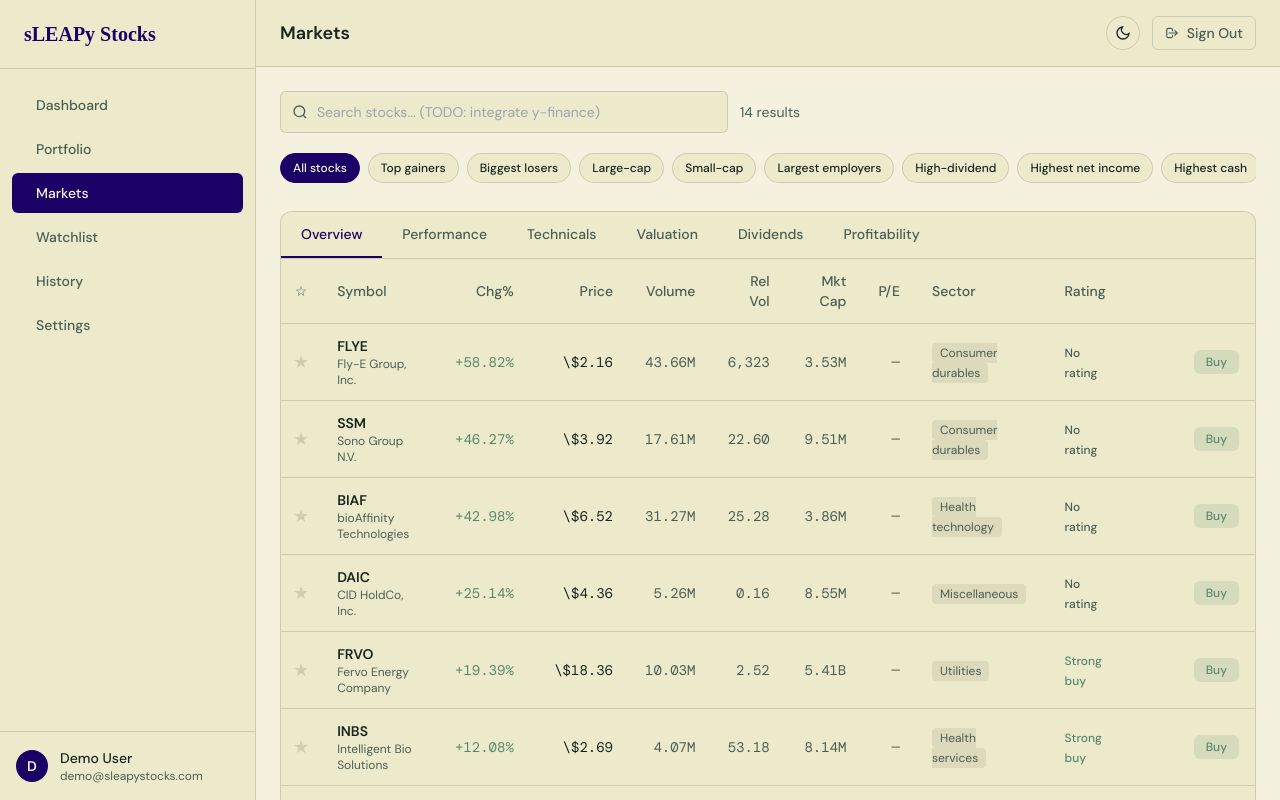
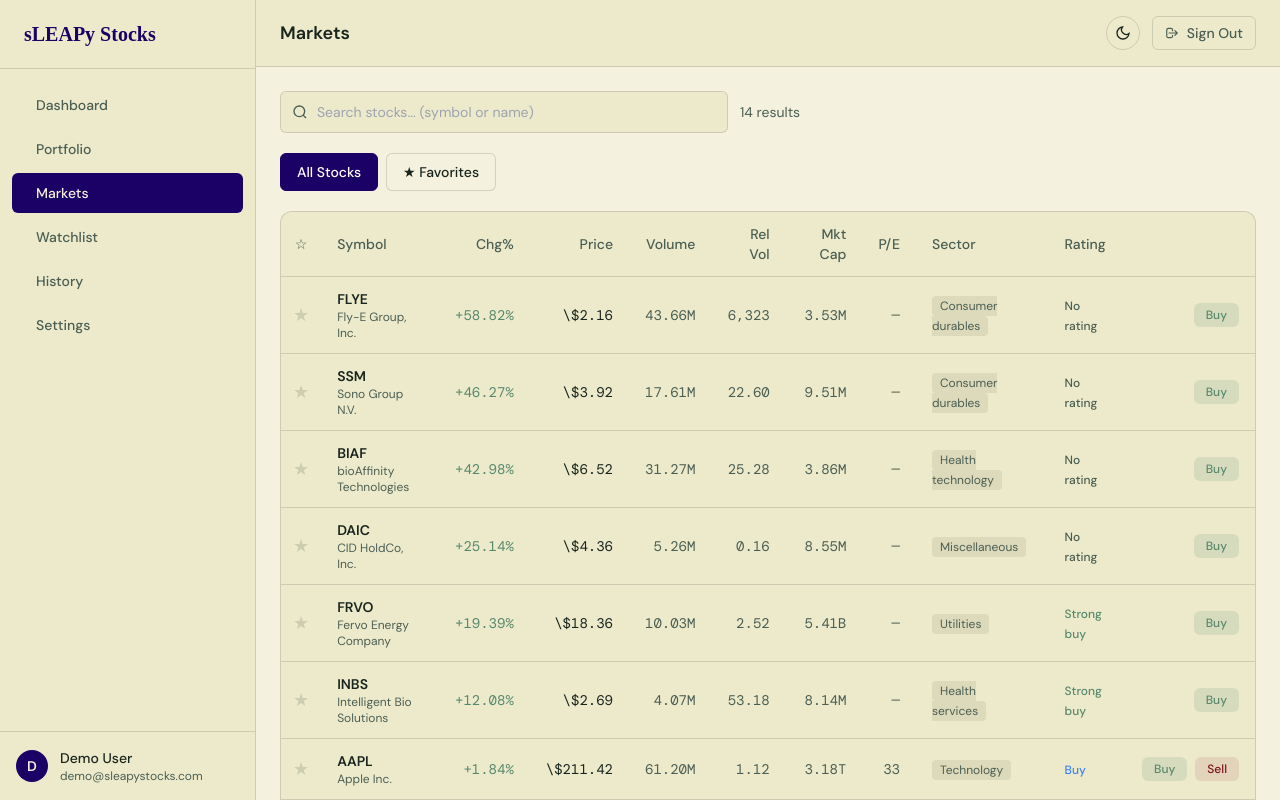
Before and after one commit to lillytoma/sLEAPy-project, an Angular app in the folder starter/frontend/: page /dashboard/markets in a window 1280 px wide. Built offline with nearby package versions, Linux system fonts and the light colour scheme; a web font is replaced by a local one.

Commit message:
added favorites tab

```diff
--- a/starter/frontend/src/app/dashboard/markets/market.component.html
+++ b/starter/frontend/src/app/dashboard/markets/market.component.html
@@ -1,44 +1,67 @@
     <div class="space-y-5">
-      <!-- Search bar with y-finance integration placeholder -->
+      <!-- Search bar with auto-suggest -->
       <div class="flex items-center gap-3">
         <div class="relative flex-1 max-w-md">
           <svg class="absolute left-3 top-1/2 -translate-y-1/2" xmlns="http://www.w3.org/2000/svg" width="16" height="16" fill="none" viewBox="0 0 24 24" stroke="currentColor" stroke-width="2" style="color:var(--muted-foreground)">
             <circle cx="11" cy="11" r="8"/><path d="m21 21-4.35-4.35"/>
           </svg>
-          <input type="text" [(ngModel)]="searchQuery" placeholder="Search stocks... (TODO: integrate y-finance)"
+          <input type="text"
+            [ngModel]="searchQuery()"
+            (ngModelChange)="searchQuery.set($event); showSuggestions.set($event.length > 0)"
+            (blur)="closeSuggestions()"
+            placeholder="Search stocks... (symbol or name)"
             class="w-full pl-9 pr-4 py-2.5 rounded-md text-sm border outline-none"
             style="background-color:var(--card);color:var(--foreground);border-color:var(--border)" />
+
+          <!-- Auto-suggest dropdown -->
+          @if (showSuggestions() && suggestions().length > 0) {
+            <div class="absolute top-full left-0 right-0 mt-2 rounded-md border shadow-lg z-10 max-h-64 overflow-y-auto"
+              style="background-color:var(--card);border-color:var(--border)">
+              @for (stock of suggestions(); track stock.symbol) {
+                <button (click)="selectSuggestion(stock)"
+                  (mousedown)="$event.preventDefault()"
+                  class="w-full px-4 py-3 text-left text-sm hover:opacity-80 transition-opacity border-b last:border-b-0"
+                  style="border-color:var(--border);color:var(--foreground)">
+                  <div class="flex items-center justify-between">
+                    <div>
+                      <p class="font-semibold">{{ stock.symbol }}</p>
+                      <p class="text-xs" style="color:var(--muted-foreground)">{{ stock.name }}</p>
+                    </div>
+                    <div class="text-right">
+                      <p class="font-mono font-semibold">${{ stock.price.toFixed(2) }}</p>
+                      <p class="text-xs font-mono" [style.color]="stock.chg >= 0 ? 'var(--success)' : 'var(--error)'">
+                        {{ stock.chg >= 0 ? '+' : '' }}{{ stock.chg.toFixed(2) }}%
+                      </p>
+                    </div>
+                  </div>
+                </button>
+              }
+            </div>
+          }
         </div>
         <span class="text-sm" style="color:var(--muted-foreground)">{{ filteredStocks().length }} results</span>
       </div>
 
-      <!-- Preset Filter Pills (removed advanced filters - can be added back later if time) -->
-      <div class="flex gap-2 overflow-x-auto pb-2 scrollbar-hide">
-        @for (filter of presetFilters; track filter) {
-          <button (click)="activePreset.set(filter)"
-            class="px-3 py-1.5 rounded-full text-xs font-medium whitespace-nowrap flex-shrink-0 transition-colors border"
-            [style.background-color]="activePreset() === filter ? 'var(--primary)' : 'var(--card)'"
-            [style.color]="activePreset() === filter ? 'var(--primary-foreground)' : 'var(--foreground)'"
-            [style.border-color]="activePreset() === filter ? 'var(--primary)' : 'var(--border)'">
-            {{ filter }}
+      <!-- Favorites toggle -->
+      <div class="flex gap-2">
+        <button (click)="showFavoritesOnly.set(false); confirmRemoval()"
+          class="px-4 py-2 rounded-md text-sm font-medium transition-colors border"
+          [style.background-color]="!showFavoritesOnly() ? 'var(--primary)' : 'var(--background)'"
+          [style.color]="!showFavoritesOnly() ? '#fff' : 'var(--foreground)'"
+          [style.border-color]="!showFavoritesOnly() ? 'var(--primary)' : 'var(--border)'">
+          All Stocks
         </button>
-        }
+        <button (click)="showFavoritesOnly.set(true)"
+          class="px-4 py-2 rounded-md text-sm font-medium transition-colors border"
+          [style.background-color]="showFavoritesOnly() ? 'var(--primary)' : 'var(--background)'"
+          [style.color]="showFavoritesOnly() ? '#fff' : 'var(--foreground)'"
+          [style.border-color]="showFavoritesOnly() ? 'var(--primary)' : 'var(--border)'">
+          ★ Favorites
+        </button>
       </div>
 
-      <!-- Table with tabs -->
+      <!-- Table -->
       <div class="rounded-xl border overflow-hidden" style="background-color:var(--card);border-color:var(--border)">
-        <!-- Tab bar -->
-        <div class="flex border-b overflow-x-auto scrollbar-hide" style="border-color:var(--border)">
-          @for (tab of tableTabs; track tab.key) {
-            <button (click)="activeTab.set(tab.key)"
-              class="px-5 py-3 text-sm font-medium whitespace-nowrap transition-colors border-b-2"
-              [style.border-color]="activeTab() === tab.key ? 'var(--primary)' : 'transparent'"
-              [style.color]="activeTab() === tab.key ? 'var(--primary)' : 'var(--muted-foreground)'">
-              {{ tab.label }}
-            </button>
-          }
-        </div>
-
         <div class="overflow-x-auto">
           <table class="w-full text-sm">
             <thead>
@@ -50,33 +73,22 @@
                 <th class="px-4 py-3 text-right font-medium hidden lg:table-cell" style="color:var(--muted-foreground)">Volume</th>
                 <th class="px-4 py-3 text-right font-medium hidden lg:table-cell" style="color:var(--muted-foreground)">Rel Vol</th>
                 <th class="px-4 py-3 text-right font-medium hidden md:table-cell" style="color:var(--muted-foreground)">Mkt Cap</th>
-                @if (activeTab() === 'overview') {
                 <th class="px-4 py-3 text-right font-medium hidden md:table-cell" style="color:var(--muted-foreground)">P/E</th>
                 <th class="px-4 py-3 text-left font-medium hidden xl:table-cell" style="color:var(--muted-foreground)">Sector</th>
                 <th class="px-4 py-3 text-left font-medium hidden xl:table-cell" style="color:var(--muted-foreground)">Rating</th>
-                }
-                @if (activeTab() === 'valuation') {
-                  <th class="px-4 py-3 text-right font-medium hidden md:table-cell" style="color:var(--muted-foreground)">P/E</th>
-                  <th class="px-4 py-3 text-right font-medium hidden md:table-cell" style="color:var(--muted-foreground)">EPS TTM</th>
-                  <th class="px-4 py-3 text-right font-medium hidden md:table-cell" style="color:var(--muted-foreground)">EPS Grw</th>
-                }
-                @if (activeTab() === 'dividends') {
-                  <th class="px-4 py-3 text-right font-medium hidden md:table-cell" style="color:var(--muted-foreground)">Div Yield</th>
-                }
-                @if (activeTab() === 'profitability') {
-                  <th class="px-4 py-3 text-left font-medium hidden md:table-cell" style="color:var(--muted-foreground)">Analyst</th>
-                }
                 <th class="px-4 py-3"></th>
               </tr>
             </thead>
             <tbody>
               @for (stock of filteredStocks(); track stock.symbol) {
-                <tr style="border-bottom:1px solid var(--border)" class="hover:opacity-90 transition-opacity">
+                <tr style="border-bottom:1px solid var(--border)" class="hover:opacity-90 transition-opacity"
+                  [style.opacity]="pendingRemoval().has(stock.symbol) ? '0.4' : '1'">
                   <td class="px-3 py-3 text-center">
                     <button (click)="toggleWatchlist(stock.symbol)"
                       class="text-lg transition-colors"
-                      [style.color]="portfolioService.isWatchlisted(stock.symbol) ? '#F59E0B' : 'var(--border)'">
-                      ★
+                      [style.color]="pendingRemoval().has(stock.symbol) ? 'var(--error)' : (portfolioService.isWatchlisted(stock.symbol) ? '#F59E0B' : 'var(--border)')"
+                      [title]="pendingRemoval().has(stock.symbol) ? 'Click to cancel removal' : 'Remove from favorites'">
+                      {{ pendingRemoval().has(stock.symbol) ? '☆' : '★' }}
                     </button>
                   </td>
                   <td class="px-4 py-3">
@@ -91,7 +103,6 @@
                   <td class="px-4 py-3 text-right font-mono hidden lg:table-cell" style="color:var(--muted-foreground)">{{ stock.vol }}</td>
                   <td class="px-4 py-3 text-right font-mono hidden lg:table-cell" style="color:var(--muted-foreground)">{{ stock.relVol }}</td>
                   <td class="px-4 py-3 text-right font-mono hidden md:table-cell" style="color:var(--muted-foreground)">{{ stock.mktCap }}</td>
-                  @if (activeTab() === 'overview') {
                   <td class="px-4 py-3 text-right font-mono hidden md:table-cell" style="color:var(--muted-foreground)">{{ stock.pe }}</td>
                   <td class="px-4 py-3 hidden xl:table-cell">
                     <span class="px-2 py-0.5 rounded text-xs" style="background-color:var(--muted);color:var(--muted-foreground)">{{ stock.sector }}</span>
@@ -99,23 +110,6 @@
                   <td class="px-4 py-3 hidden xl:table-cell">
                     <span class="text-xs font-medium" [style.color]="ratingColor(stock.rating)">{{ stock.rating }}</span>
                   </td>
-                  }
-                  @if (activeTab() === 'valuation') {
-                    <td class="px-4 py-3 text-right font-mono hidden md:table-cell" style="color:var(--muted-foreground)">{{ stock.pe }}</td>
-                    <td class="px-4 py-3 text-right font-mono hidden md:table-cell" style="color:var(--muted-foreground)">\${{ stock.eps.toFixed(2) }}</td>
-                    <td class="px-4 py-3 text-right font-mono hidden md:table-cell"
-                      [style.color]="stock.epsGrowth >= 0 ? 'var(--success)' : 'var(--error)'">
-                      {{ stock.epsGrowth >= 0 ? '+' : '' }}{{ stock.epsGrowth.toFixed(1) }}%
-                    </td>
-                  }
-                  @if (activeTab() === 'dividends') {
-                    <td class="px-4 py-3 text-right font-mono hidden md:table-cell" style="color:var(--muted-foreground)">{{ stock.divYield }}</td>
-                  }
-                  @if (activeTab() === 'profitability') {
-                    <td class="px-4 py-3 hidden md:table-cell">
-                      <span class="text-xs font-medium" [style.color]="ratingColor(stock.rating)">{{ stock.rating }}</span>
-                    </td>
-                  }
                   <td class="px-4 py-3">
                     <div class="flex items-center gap-2 justify-end">
                       <button (click)="openBuy(stock)"
--- a/starter/frontend/src/app/dashboard/markets/markets.component.ts
+++ b/starter/frontend/src/app/dashboard/markets/markets.component.ts
@@ -1,10 +1,8 @@
 import { Component, signal, computed } from '@angular/core';
 import { FormsModule } from '@angular/forms';
-import { MARKET_STOCKS, PRESET_FILTERS, MarketStock } from '../../data/mock-data';
+import { MARKET_STOCKS, MarketStock } from '../../data/mock-data';
 import { PortfolioService } from '../../services/portfolio.service';
 import { OrderModalComponent } from '../shared/order-modal.component';
-
-type TableTab = 'overview' | 'performance' | 'technicals' | 'valuation' | 'dividends' | 'profitability';
 
 @Component({
   selector: 'app-markets',
@@ -13,47 +11,76 @@ type TableTab = 'overview' | 'performance' | 'technicals' | 'valuation' | 'divid
   imports: [FormsModule, OrderModalComponent],
 })
 export class MarketsComponent {
-  presetFilters = PRESET_FILTERS;
-
-  searchQuery = '';
-  activePreset = signal('All stocks');
-  activeTab = signal<TableTab>('overview');
+  searchQuery = signal('');
+  showSuggestions = signal(false);
+  showFavoritesOnly = signal(false);
+  pendingRemoval = signal<Set<string>>(new Set());
   orderModal = signal<{ stock: MarketStock; mode: 'buy' | 'sell' } | null>(null);
-
-  tableTabs: Array<{ key: TableTab; label: string }> = [
-    { key: 'overview', label: 'Overview' },
-    { key: 'performance', label: 'Performance' },
-    { key: 'technicals', label: 'Technicals' },
-    { key: 'valuation', label: 'Valuation' },
-    { key: 'dividends', label: 'Dividends' },
-    { key: 'profitability', label: 'Profitability' },
-  ];
 
   constructor(public portfolioService: PortfolioService) {}
 
+  suggestions = computed(() => {
+    const q = this.searchQuery().toLowerCase();
+    if (!q || q.length < 1) return [];
+    return MARKET_STOCKS.filter(
+      (s) => s.symbol.toLowerCase().startsWith(q) || s.name.toLowerCase().startsWith(q)
+    ).slice(0, 8);
+  });
+
   filteredStocks = computed(() => {
     let stocks = [...MARKET_STOCKS];
-    const q = this.searchQuery.toLowerCase();
+    const q = this.searchQuery().toLowerCase();
 
     // TODO: Integrate y-finance search here for real stock data
     if (q) {
       stocks = stocks.filter(
-        (s) => s.symbol.toLowerCase().includes(q) || s.name.toLowerCase().includes(q)
+        (s) => s.symbol.toLowerCase().startsWith(q) || s.name.toLowerCase().startsWith(q)
       );
     }
 
-    const preset = this.activePreset();
-    if (preset === 'Top gainers') stocks = stocks.filter((s) => s.chg > 0).sort((a, b) => b.chg - a.chg);
-    else if (preset === 'Biggest losers') stocks = stocks.filter((s) => s.chg < 0).sort((a, b) => a.chg - b.chg);
-    else if (preset === 'Most active') stocks = [...stocks].sort((a, b) => parseFloat(b.vol) - parseFloat(a.vol));
-    else if (preset === 'High-dividend') stocks = stocks.filter((s) => parseFloat(s.divYield) > 0);
-    else if (preset === 'Penny stocks') stocks = stocks.filter((s) => s.price < 10);
+    // Filter by favorites if toggled
+    if (this.showFavoritesOnly()) {
+      stocks = stocks.filter((s) => this.portfolioService.isWatchlisted(s.symbol));
+    }
 
     return stocks;
   });
 
   toggleWatchlist(symbol: string): void {
-    this.portfolioService.toggleWatchlist(symbol);
+    // Check if this item is pending removal
+    if (this.pendingRemoval().has(symbol)) {
+      // Cancel removal
+      const removal = new Set(this.pendingRemoval());
+      removal.delete(symbol);
+      this.pendingRemoval.set(removal);
+    } else if (this.showFavoritesOnly() && this.portfolioService.isWatchlisted(symbol)) {
+      // Mark for removal in favorites view
+      const removal = new Set(this.pendingRemoval());
+      removal.add(symbol);
+      this.pendingRemoval.set(removal);
+    } else {
+      // Add to watchlist (when in all stocks view or when not yet watchlisted)
+      this.portfolioService.toggleWatchlist(symbol);
+    }
+  }
+
+  confirmRemoval(): void {
+    // Actually remove all items marked for removal
+    this.pendingRemoval().forEach((symbol) => {
+      this.portfolioService.toggleWatchlist(symbol);
+    });
+    this.pendingRemoval.set(new Set());
+  }
+
+  cancelRemoval(symbol?: string): void {
+    // Cancel removal for specific symbol or all
+    if (symbol) {
+      const removal = new Set(this.pendingRemoval());
+      removal.delete(symbol);
+      this.pendingRemoval.set(removal);
+    } else {
+      this.pendingRemoval.set(new Set());
+    }
   }
 
   ratingColor(rating: string): string {
@@ -72,4 +99,13 @@ export class MarketsComponent {
     const h = this.portfolioService.getHolding(stock.symbol);
     if (h) this.orderModal.set({ stock, mode: 'sell' });
   }
+
+  selectSuggestion(stock: MarketStock): void {
+    this.searchQuery.set(stock.symbol);
+    this.showSuggestions.set(false);
+  }
+
+  closeSuggestions(): void {
+    this.showSuggestions.set(false);
+  }
 }
```
Lines whose indentation alone changed are shown as unchanged.
